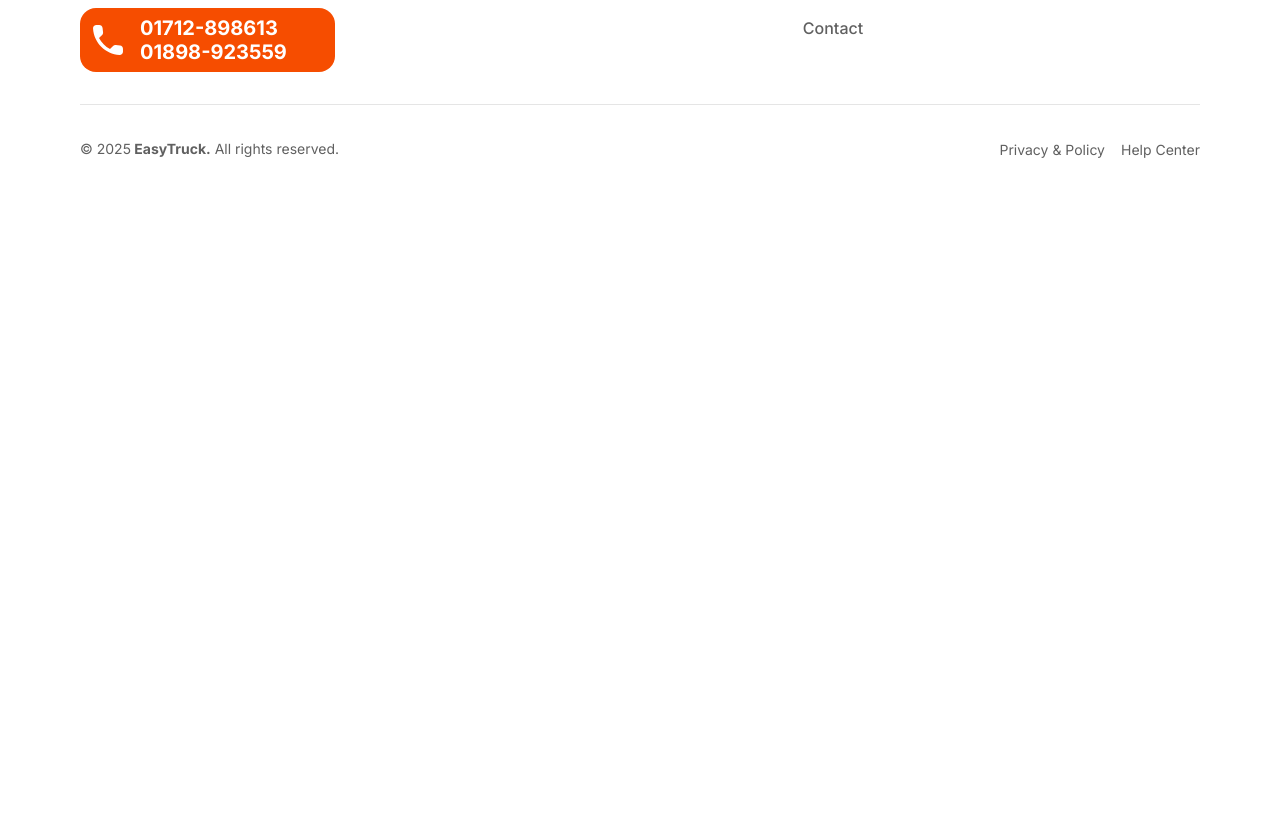
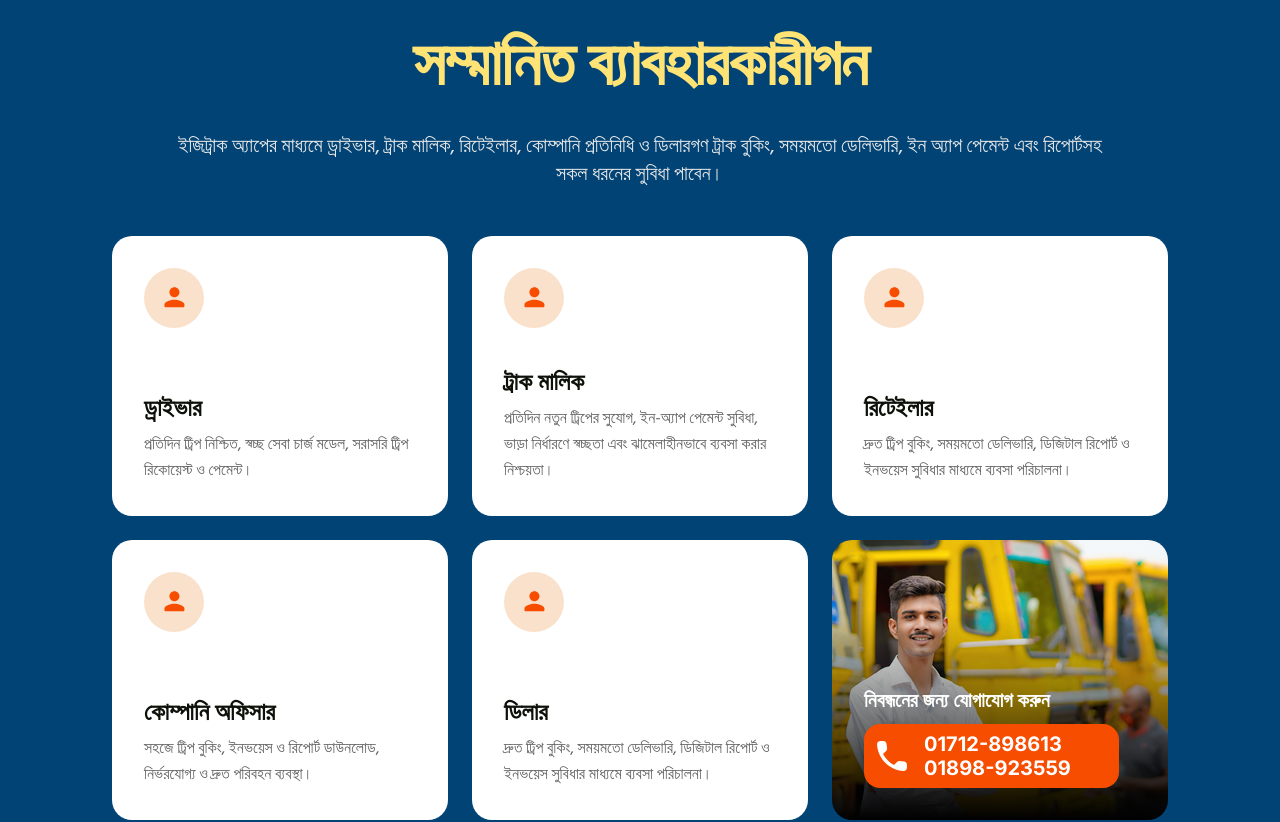
Before and after one commit to md-nafis-sadik/easytruck-landing, a Next.js app: page / in a window 1280 px wide. Shown: the part 2100-2922 px from the top of the page. Before the commit the page ends 2341 px from the top, so only its background shows below. Built offline with nearby package versions, Linux system fonts and the light colour scheme.

Commit message:
responsive: users section

```diff
--- a/app/globals.css
+++ b/app/globals.css
@@ -104,7 +104,7 @@
 }
 
 .title {
-  @apply text-7xs font-bold text-black-800 leading-[130%] -tracking-[0.08rem];
+  @apply text-4xl md:text-5xl lg:text-7xs font-bold text-black-800 leading-[130%] -tracking-[0.08rem];
 }
 
 body {
--- a/app/page.tsx
+++ b/app/page.tsx
@@ -1,5 +1,6 @@
 import About from "@/components/home/About";
 import Hero from "@/components/home/Hero";
+import User from "@/components/home/User";
 
 function page() {
   return (
@@ -7,7 +8,7 @@ function page() {
       <Hero />
       {/* <Company /> */}
       <About />
-      {/* <User /> */}
+      <User />
       {/* <Service /> */}
       {/* <Goal /> */}
       {/* <Faq /> */}
--- a/components/home/User.tsx
+++ b/components/home/User.tsx
@@ -2,28 +2,30 @@ import { userData } from "@/service";
 
 function User() {
   return (
-    <section className="py-7xl bg-blue-900">
+    <section className="py-10 md:py-20 lg:py-7xl bg-blue-900">
       <div className="containerX">
         <div className="w-full max-w-[58.75rem] mx-auto text-center">
           <div className="tag mx-auto">{userData.tag}</div>
-          <h2 className="title !text-yellow-300 mt-10">{userData.title}</h2>
-          <p className="text-xl text-neutral-200 mt-6">
+          <h2 className="title !text-yellow-300 mt-6 md:mt-8 lg:mt-10">
+            {userData.title}
+          </h2>
+          <p className="text-base md:text-lg lg:text-xl text-neutral-200 mt-3 md:mt-6">
             {userData.description}
           </p>
         </div>
-        <div className="grid grid-cols-3 gap-6 mt-12">
+        <div className="grid grid-cols-1 sm:grid-cols-2 xl:grid-cols-3 gap-4 md:gap-6 mt-8 md:mt-12">
           {userData.services.map((item, index) =>
             item?.isImage ? (
               <div
                 key={index}
-                className="min-h-[280px] p-8 bg-white flex flex-col justify-end rounded-3xs gap-2.5 relative overflow-hidden text-white"
+                className="min-h-56 md:min-h-[17.5rem] p-6 md:p-8 bg-white flex flex-col justify-end rounded-3xs gap-2.5 relative overflow-hidden text-white"
                 style={{
                   backgroundImage: `url("${item.image ? item.image.src : ""}")`,
                   backgroundSize: "cover",
                   backgroundPosition: "center",
                 }}
               >
-                <p className="text-xl font-bold leading-[125%] relative z-20">
+                <p className="text-lg md:text-xl font-bold leading-[125%] relative z-20">
                   {item?.title}
                 </p>
                 {item?.contacts && (
@@ -32,7 +34,7 @@ function User() {
                     className="btn max-w-max gap-3 bg-main-500 pl-2 pr-12 py-2 font-inter rounded-2xl relative z-20"
                   >
                     {item.phoneIcon}
-                    <p className="flex flex-col font-bold text-xl leading-[120%]">
+                    <p className="flex flex-col font-bold text-sm md:text-base lg:text-xl leading-[120%]">
                       <span>{item?.contacts[0]}</span>
                       <span>{item?.contacts[1]}</span>
                     </p>
@@ -42,16 +44,16 @@ function User() {
             ) : (
               <div
                 key={index}
-                className="min-h-[280px] p-8 bg-white flex flex-col justify-between rounded-3xs"
+                className="min-h-56 md:min-h-[17.5rem] p-6 md:p-8 bg-white flex flex-col justify-between rounded-3xs"
               >
-                <div className="w-5xl aspect-square bg-main-50 flex items-center justify-center rounded-full">
+                <div className="w-12 md:w-5xl aspect-square bg-main-50 flex items-center justify-center rounded-full">
                   {item?.icon}
                 </div>
                 <div>
-                  <p className="text-2xl font-bold text-black-900 leading-[125%]">
+                  <p className="text-xl md:text-2xl font-bold text-black-900 leading-[125%]">
                     {item?.title}
                   </p>
-                  <p className="text-base text-black-700 leading-[162%] mt-2">
+                  <p className="text-sm md:text-base text-black-700 sm:leading-[162%] mt-2">
                     {item?.description}
                   </p>
                 </div>
--- a/service/assets/data.assets.tsx
+++ b/service/assets/data.assets.tsx
@@ -136,31 +136,31 @@ export const userData: IUserData = {
     "ইজিট্রাক অ্যাপের মাধ্যমে ড্রাইভার, ট্রাক মালিক, রিটেইলার, কোম্পানি প্রতিনিধি ও ডিলারগণ ট্রাক বুকিং, সময়মতো ডেলিভারি, ইন অ্যাপ পেমেন্ট এবং রিপোর্টসহ সকল ধরনের সুবিধা পাবেন।",
   services: [
     {
-      icon: <UserIcon className="text-main-500" />,
+      icon: <UserIcon className="w-6 md:w-8 text-main-500" />,
       title: "ড্রাইভার",
       description:
         "প্রতিদিন ট্রিপ নিশ্চিত, স্বচ্ছ সেবা চার্জ মডেল, সরাসরি ট্রিপ রিকোয়েস্ট ও পেমেন্ট।",
     },
     {
-      icon: <UserIcon className="text-main-500" />,
+      icon: <UserIcon className="w-6 md:w-8 text-main-500" />,
       title: "ট্রাক মালিক",
       description:
         "প্রতিদিন নতুন ট্রিপের সুযোগ, ইন-অ্যাপ পেমেন্ট সুবিধা, ভাড়া নির্ধারণে স্বচ্ছতা এবং ঝামেলাহীনভাবে ব্যবসা করার নিশ্চয়তা।",
     },
     {
-      icon: <UserIcon className="text-main-500" />,
+      icon: <UserIcon className="w-6 md:w-8 text-main-500" />,
       title: "রিটেইলার",
       description:
         "দ্রুত ট্রিপ বুকিং, সময়মতো ডেলিভারি, ডিজিটাল রিপোর্ট ও ইনভয়েস সুবিধার মাধ্যমে ব্যবসা পরিচালনা।",
     },
     {
-      icon: <UserIcon className="text-main-500" />,
+      icon: <UserIcon className="w-6 md:w-8 text-main-500" />,
       title: "কোম্পানি অফিসার",
       description:
         "সহজে ট্রিপ বুকিং, ইনভয়েস ও রিপোর্ট ডাউনলোড, নির্ভরযোগ্য ও দ্রুত পরিবহন ব্যবস্থা।",
     },
     {
-      icon: <UserIcon className="text-main-500" />,
+      icon: <UserIcon className="w-6 md:w-8 text-main-500" />,
       title: "ডিলার",
       description:
         "দ্রুত ট্রিপ বুকিং, সময়মতো ডেলিভারি, ডিজিটাল রিপোর্ট ও ইনভয়েস সুবিধার মাধ্যমে ব্যবসা পরিচালনা।",
@@ -170,7 +170,7 @@ export const userData: IUserData = {
       isImage: true,
       image: images.contact,
       contacts: ["01712-898613", "01898-923559"],
-      phoneIcon: <PhoneIcon className="text-white" />,
+      phoneIcon: <PhoneIcon className="w-6 md:w-8 lg:w-10 text-white" />,
     },
   ],
 };
```
